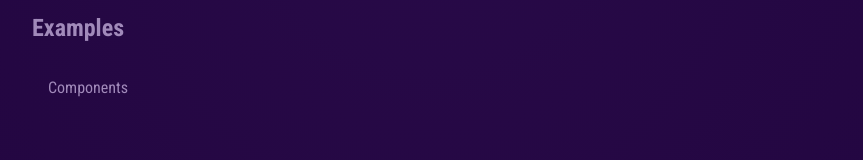
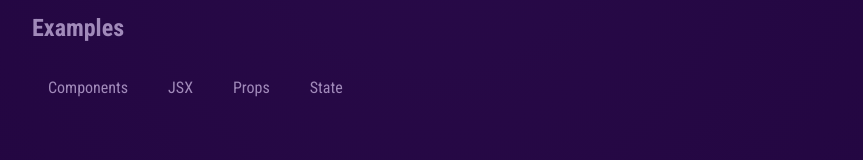
Before and after one commit to kutagorn/StarterProjectReact, a React (Vite) app: page / in a window 1280 px wide. Shown: the part 737-897 px from the top of the page, without its empty margins (208-1071 px from the left). Built offline with nearby package versions, Linux system fonts and the light colour scheme.

Commit message:
Reacting to Events

```diff
--- a/src/App.jsx
+++ b/src/App.jsx
@@ -38,6 +38,10 @@ function App() {
           <menu>
             {/* <TabButton>Components</TabButton> <---Children usage*/}
             <TabButton label="Components" />
+            <TabButton label="JSX" />
+            <TabButton label="Props" />
+            <TabButton label="State" />
+
           </menu>
         </section>
         <section>
--- a/src/components/TabButton.jsx
+++ b/src/components/TabButton.jsx
@@ -13,8 +13,12 @@ return(
 */
 
 export default function TabButton({ label }) {
-  return <button>{label}</button>;
-} /*
+    function handleClick(){
+        console.log('HelloWorld');
+    }
+  return <button onClick={handleClick}>{label}</button>;
+}
+/*
 if you just put a label without string decoupling you need to use it like this.
 export default function TabButton(props){
 
```
